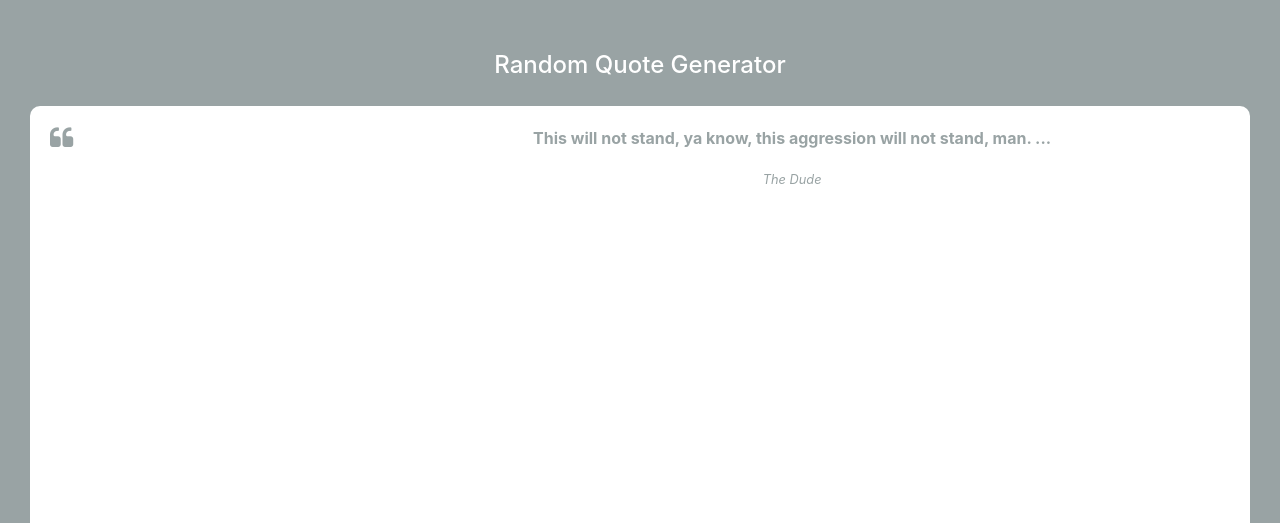
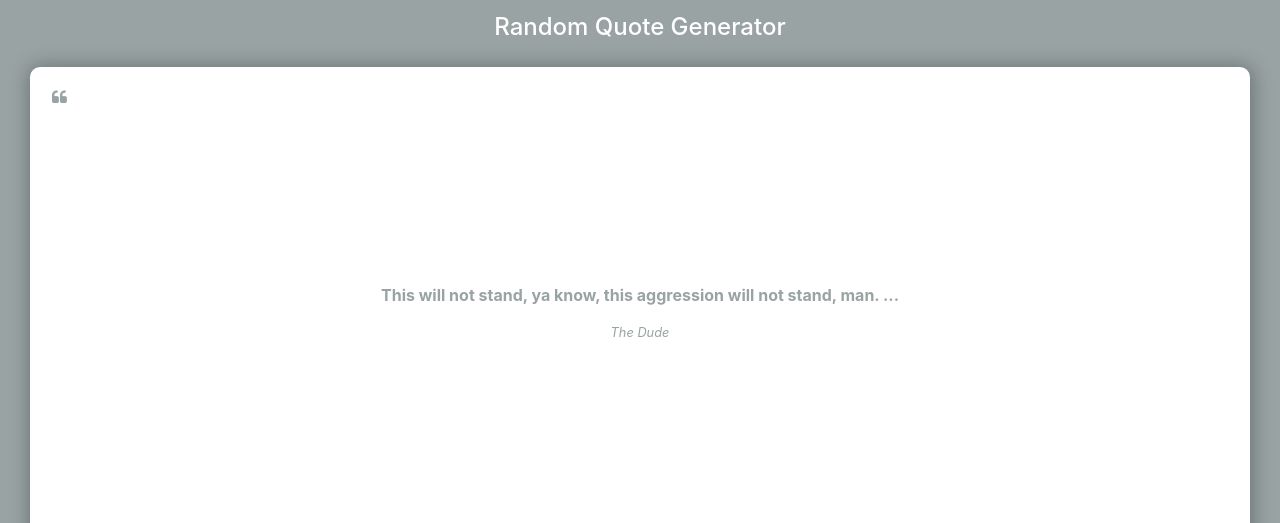
Before and after one commit to waelajaber/FCC-Front-End-Projects, a plain HTML site: page RandomQuoteMachine/index.html in a window 1280 px wide. Shown: the top 523 px of the page. Drawn offline with nearby package versions, Linux system fonts and the light colour scheme; no server answers.

Commit message:
responsivness updates

```diff
--- a/RandomQuoteMachine/main.css
+++ b/RandomQuoteMachine/main.css
@@ -1,4 +1,4 @@
-/* Extra small devices (phones, 320px and down) */
+/* (320px and down) */
 @media only screen and (max-width: 320px) {
   #app-container {
     margin-top: 7%;
@@ -20,12 +20,15 @@
     box-shadow: 1px 1px 20px 2px rgba(0, 0, 0, 0.293);
   }
   #text-author {
+    display: flex;
+    flex-direction: column;
     margin-top: 5vh;
     margin-left: 3vw;
     margin-right: 3vw;
     margin-bottom: 5vh;
     height: 50vh;
     text-align: center;
+    justify-content: center;
   }
 
   #text {
@@ -38,7 +41,7 @@
 
   #icons-holder {
     display: grid;
-    grid-template-areas: "a b c";
+    grid-template-areas: "a b";
     align-self: center;
   }
 
@@ -48,19 +51,20 @@
   }
 
   #next-quote-button {
-    grid-area: c;
+    grid-area: b;
     padding: 5vw;
   }
 
   .fa {
-    padding: 3px;
+    padding-left: 3px;
+    padding-right: 3px;
   }
 }
 
-/*small devices (landscape extra-small phones, 320px and down) */
-@media only screen and (min-width: 568px) {
+/* (321px and up) */
+@media only screen and (min-width: 321px) {
   #app-container {
-    margin-top: 4%;
+    margin-top: 1%;
   }
 
   #random-quote-generator {
@@ -70,32 +74,36 @@
   }
 
   #app-box {
-    display: grid;
+    display: flex;
+    flex-direction: column;
+    /* display: grid;
     grid-template-areas:
-      "a b"
-      "c c";
-    flex-direction: column;
+      "a"
+      "b"
+      "c"; */
     background: white;
     border-radius: 10px;
-    padding: 20px;
-    margin-left: 30px;
-    margin-right: 30px;
-    height: 75vh;
+    padding: 15px;
+    margin: 0px 30px 0px 30px;
+    height: 80vh;
+    box-shadow: 1px 1px 20px 2px rgba(0, 0, 0, 0.293);
   }
 
-  #circle {
-    padding: 0px;
+  /* #icon {
     grid-area: a;
-  }
+  } */
 
   #text-author {
-    margin-top: 0px;
+    /* grid-area: b; */
+    display: flex;
+    flex-direction: column;
+    margin-top: 0vh;
     margin-left: 3vw;
     margin-right: 3vw;
-    margin-bottom: 3vh;
-    height: 37vh;
+    margin-bottom: 2vh;
+    height: 50vh;
     text-align: center;
-    grid-area: b;
+    justify-content: center;
   }
 
   #text {
@@ -107,13 +115,10 @@
   }
 
   #icons-holder {
-    margin-top: 10px;
-    grid-area: c;
-    display: flex;
-  }
-
-  .fa {
-    padding: 10px;
+    /* grid-area: c; */
+    display: grid;
+    grid-template-areas: "a b";
+    text-align: center;
   }
 
   #social-media-icons {
@@ -123,26 +128,10 @@
   #next-quote-button {
     grid-area: b;
   }
-}
 
-/* Small devices (portrait tablets and large phones, 600px and up) */
-@media only screen and (min-width: 600px) {
-}
-
-/* Medium devices (landscape tablets, 768px and up) */
-@media only screen and (min-width: 768px) {
-}
-
-/* Large devices (laptops/desktops, 992px and up) */
-@media only screen and (min-width: 992px) {
-}
-
-/* Extra large devices (large laptops and desktops, 1200px and up) */
-@media only screen and (min-width: 1200px) {
-}
-
-#circle {
-  font-size: 25px;
+  .fa {
+    padding: 7px;
+  }
 }
 
 #next-quote-button,
--- a/RandomQuoteMachine/main.js
+++ b/RandomQuoteMachine/main.js
@@ -43,7 +43,7 @@ class App extends React.Component {
 
                 <h4 id="random-quote-generator">Random Quote Generator</h4>
                 <div id="app-box">
-                    <i id="circle" className="fa fa-quote-left float-left" style={color}></i>
+                    <i id="icon" className="fa fa-quote-left float-left" style={color}></i>
 
                     <div id="text-author">
                         <p id="text" style={color}>{this.state.quote}</p>
```
